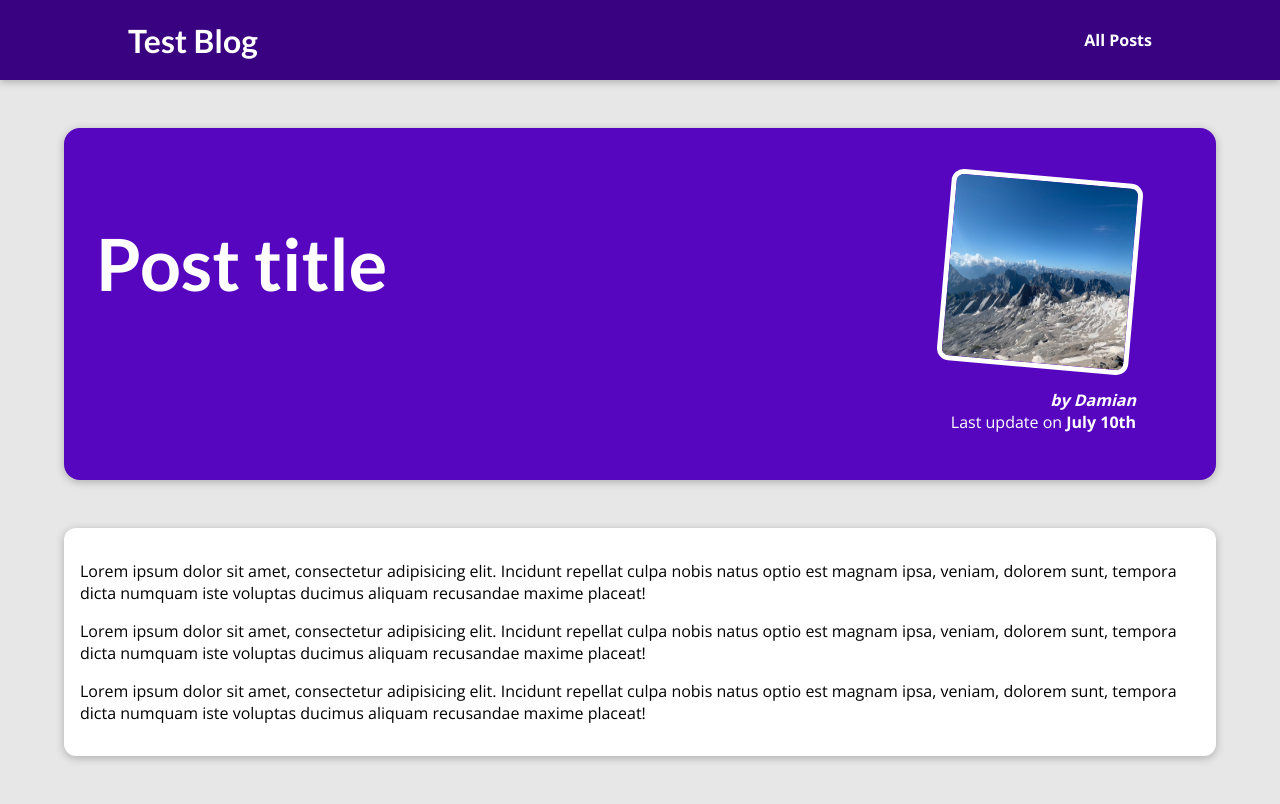
After one commit to DamianDekert/DjangoBlogPage, a Django app: template blog/templates/blog/post-detail.html in a window 1280 px wide. The commit adds this page. Run offline with Django 4.2, Linux system fonts and the light colour scheme; the template is opened without the code that fills it, so the values that code supplies are empty.

```diff
--- /dev/null
+++ b/blog/static/blog/post-detail.css
@@ -0,0 +1,62 @@
+body {
+    background-color: #e7e7e7;
+  }
+
+  #main-navigation {
+    background-color: #390281;
+    box-shadow: 0 2px 8px rgba(0, 0, 0, 0.25);
+  }
+
+  #summary {
+    margin: 8rem auto 3rem auto;
+    padding: 2rem;
+    width: 90%;
+    max-width: 90rem;
+    border-radius: 16px;
+    background-color: #5706c0;
+    position: relative;
+    box-shadow: 0 2px 8px rgba(0, 0, 0, 0.25);
+    height: 22rem;
+  }
+
+  #summary h2 {
+    color: white;
+    font-size: 4.5rem;
+  }
+
+  #summary article {
+    position: absolute;
+    top: 2rem;
+    right: 3rem;
+    padding: 1rem 2rem;
+    border-radius: 12px;
+    text-align: right;
+    color: white;
+  }
+
+  #summary article img {
+    width: 12rem;
+    height: 12rem;
+    border-radius: 12px;
+    transform: rotateZ(5deg);
+    border: 5px solid white;
+    margin-bottom: 1rem;
+  }
+
+  #summary address {
+    font-weight: bold;
+  }
+
+  #summary time {
+    font-weight: bold;
+  }
+
+  main {
+    width: 90%;
+    max-width: 90rem;
+    margin: 3rem auto;
+    background-color: white;
+    padding: 1rem;
+    border-radius: 12px;
+    box-shadow: 0 2px 8px rgba(0, 0, 0, 0.25);
+  }
--- /dev/null
+++ b/blog/templates/blog/post-detail.html
@@ -0,0 +1,38 @@
+{% extends 'base.html' %}
+{% load static %}
+
+{% block title %}
+    This post title
+{% endblock title %}
+
+{% block css_files %}
+    <link rel="stylesheet" href="{% static 'blog/post-detail.css' %}">
+{% endblock css_files %}
+
+{% block content %}
+    <section id="summary">
+        <h2>Post title</h2>
+        <article>
+            <img src="{% static 'blog/img/mountains.jpg' %}" alt="Post title">
+            <address>by Damian</address>
+            <div>
+                Last update on <time>July 10th</time>
+            </div>
+        </article>
+    </section>
+
+<main>
+    <p>Lorem ipsum dolor sit amet, consectetur adipisicing elit.
+        Incidunt repellat culpa nobis natus optio est magnam ipsa, veniam, dolorem sunt,
+        tempora dicta numquam iste voluptas ducimus aliquam recusandae maxime placeat!
+    </p>
+    <p>Lorem ipsum dolor sit amet, consectetur adipisicing elit.
+        Incidunt repellat culpa nobis natus optio est magnam ipsa, veniam, dolorem sunt,
+        tempora dicta numquam iste voluptas ducimus aliquam recusandae maxime placeat!
+    </p>
+    <p>Lorem ipsum dolor sit amet, consectetur adipisicing elit.
+        Incidunt repellat culpa nobis natus optio est magnam ipsa, veniam, dolorem sunt,
+        tempora dicta numquam iste voluptas ducimus aliquam recusandae maxime placeat!
+    </p>
+</main>
+{% endblock content %}
--- a/my_site/settings.py
+++ b/my_site/settings.py
@@ -27,6 +27,7 @@ DEBUG = True
 
 ALLOWED_HOSTS = [
     '192.168.100.113',
+    '127.0.0.1',
 ]
 
 
--- a/templates/base.html
+++ b/templates/base.html
@@ -11,9 +11,9 @@
 </head>
 <body>
     <header id='main-navigation'>
-        <h1><a href="">Test Blog</a></h1>
+        <h1><a href="{% url 'starting-page' %}">Test Blog</a></h1>
         <nav>
-            <a href="">All Posts</a>
+            <a href="{% url 'posts-page' %}">All Posts</a>
         </nav>
     </header>
     {% block content %}{% endblock content %}
```
Also changed, not shown: blog/static/blog/all-posts.css (added, +43 -0 lines), blog/static/blog/index.css (+0 -7 lines), blog/static/blog/post.css (added, +43 -0 lines), blog/templates/blog/all-posts.html (+8 -6 lines), blog/templates/blog/includes/post.html (added, +16 -0 lines), blog/templates/blog/index.html (+4 -14 lines), blog/views.py (+80 -18 lines).
